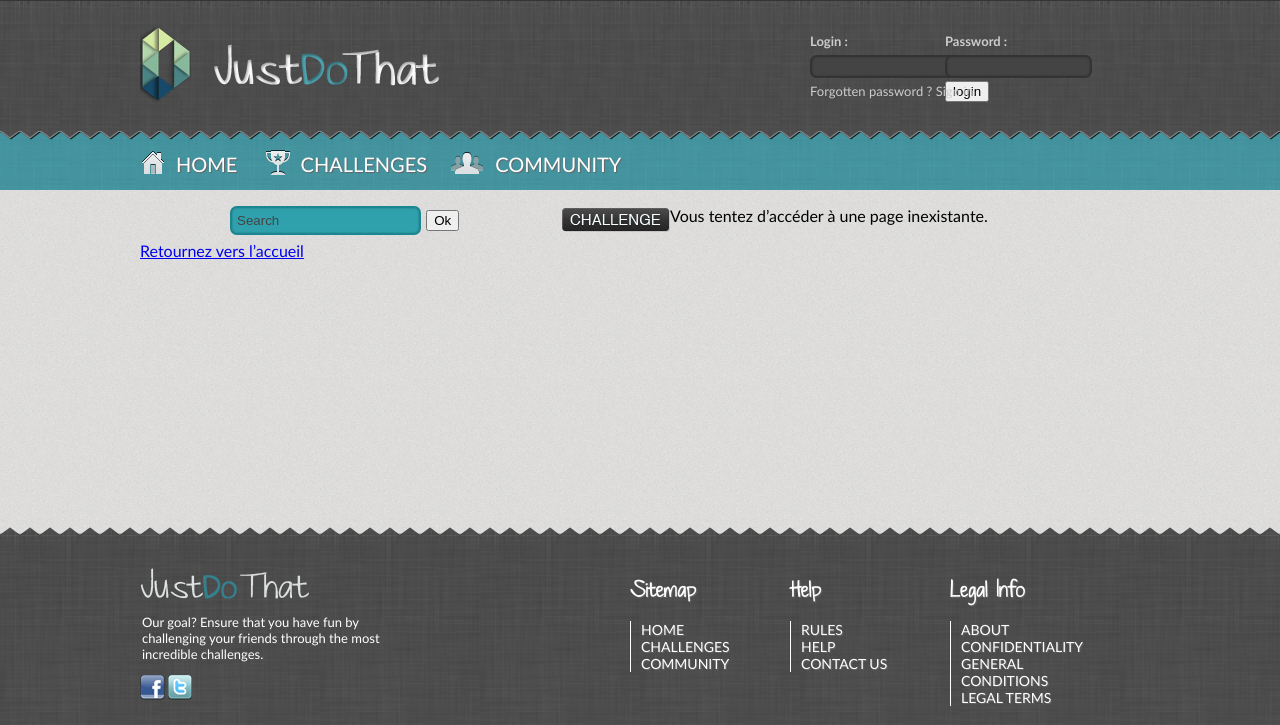
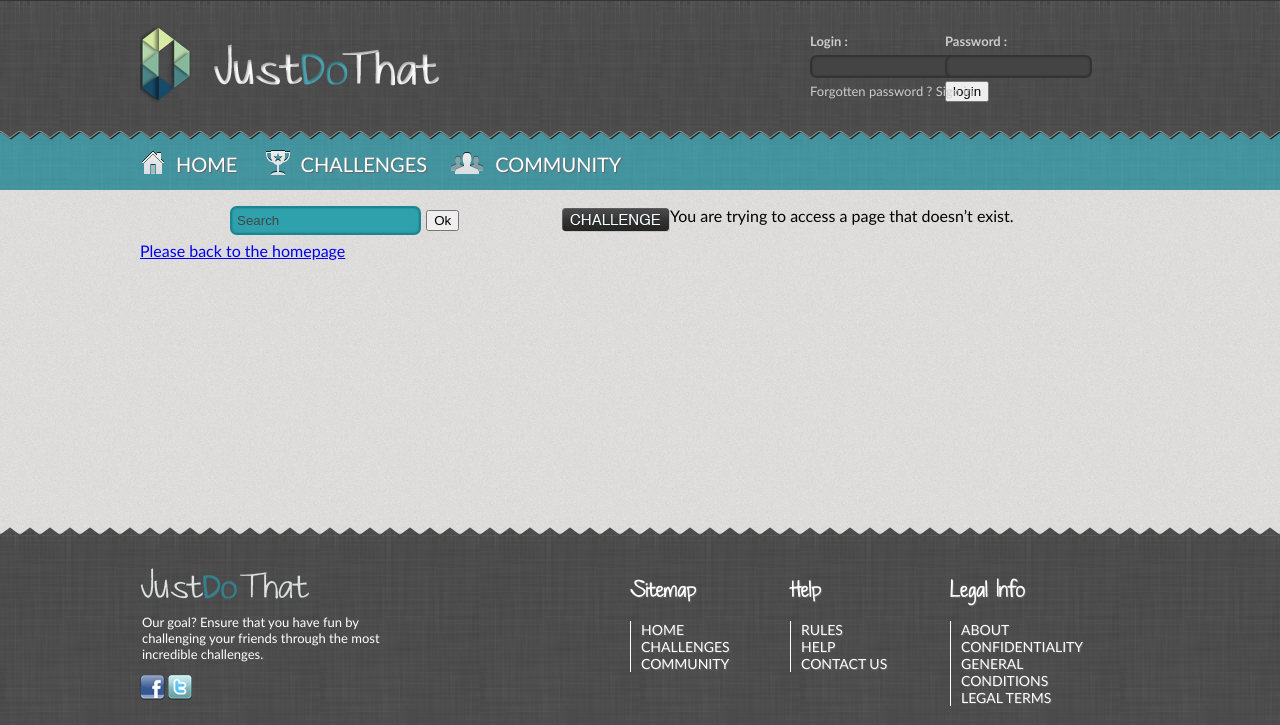
Before and after one commit to rtimothee/JustDoThat, a Django app: template templates/404.html in a window 1280 px wide. Shown: the top 725 px of the page. Run offline with Django 3.2, Linux system fonts and the light colour scheme; the template is opened without the code that fills it, so the values that code supplies are empty; some libraries are stand-ins or nearby versions.

Commit message:
Modifs mineures (commentaires, traductions...)

```diff
--- a/apps/defi/forms.py
+++ b/apps/defi/forms.py
@@ -17,7 +17,7 @@ class DefiForm(ModelForm):
 	difficulte = forms.ChoiceField(label='Difficulty', choices=liste, required=True)
 	fin = forms.DateField(label='End',required=True)
 	titre = forms.CharField(label='Title', max_length=45, required=True)
-	# categorie = forms.IntegerField(label='Category', required=True)
+
 
 	class Meta:
 		model = Defi
--- a/templates/404.html
+++ b/templates/404.html
@@ -1,5 +1,5 @@
 {% extends "layout/base.html" %}
 {% block content %}
-	<p>Vous tentez d&#146;acc&eacute;der &agrave; une page inexistante.</p>
-	<p><a href='/'>Retournez vers l&#146;accueil </a></p>
+	<p>You are trying to access a page that doesn&#146;t exist.</p>
+	<p><a href='/'>Please back to the homepage </a></p>
 {% endblock content %}
--- a/templates/500.html
+++ b/templates/500.html
@@ -1,6 +1,5 @@
 {% extends "layout/base.html" %}
 {% block content %}
-
-	<p>Vous tentez d&#146;acc&eacute;der &agrave; une page inexistante.</p>
-	<p><a href='/'>Retournez vers l&#146;accueil </a></p>
+	<p>You are trying to access a page that doesn&#146;t exist.</p>
+	<p><a href='/'>Please back to the homepage </a></p>
 {% endblock content %}
--- a/templates/defi/delete_challenge.html
+++ b/templates/defi/delete_challenge.html
@@ -2,5 +2,5 @@
 
 {% block content %}
 	<p><a href="/challenges/display_challenge/{{ defi }}/" title="Back to the challenge"> Back to the challenge </a></p>
-	<p>Vous êtes sur de vouloir supprimer votre défi ? <a href='/challenges/delete_challenge/{{ defi }}/sup/'>oui</a>  / <a href='/challenges/display_challenge/{{ defi }}/'>Non</a></p>
+	<p>Are you sure to delete this challenge ? <a href='/challenges/delete_challenge/{{ defi }}/sup/'>Yes</a>  / <a href='/challenges/display_challenge/{{ defi }}/'>No</a></p>
 {% endblock %}
--- a/templates/utilisateur/inbox.html
+++ b/templates/utilisateur/inbox.html
@@ -11,7 +11,7 @@
 		window.location = uri.toString();
 	}
 </script>
-<h2>Boite de r&eacute;ception</h2>
+<h2>Inbox</h2>
 	<ul>
 		{% for last_message in last_messages.object_list %}
 			<li class="challenge">
@@ -29,7 +29,7 @@
 		{% endfor %}
 	</ul>
 	{% if notif == 1 %}
-		<p>Vous n&#146;avez encore re&ccedil;u aucun message</p>
+		<p>You haven&#146;t received any message yet.</p>
 	{% endif %}
 
 		<div class="pagination">
```
Also changed, not shown: apps/defi/views.py (+10 -8 lines), apps/utilisateur/views.py (+8 -8 lines), 6 other files.
